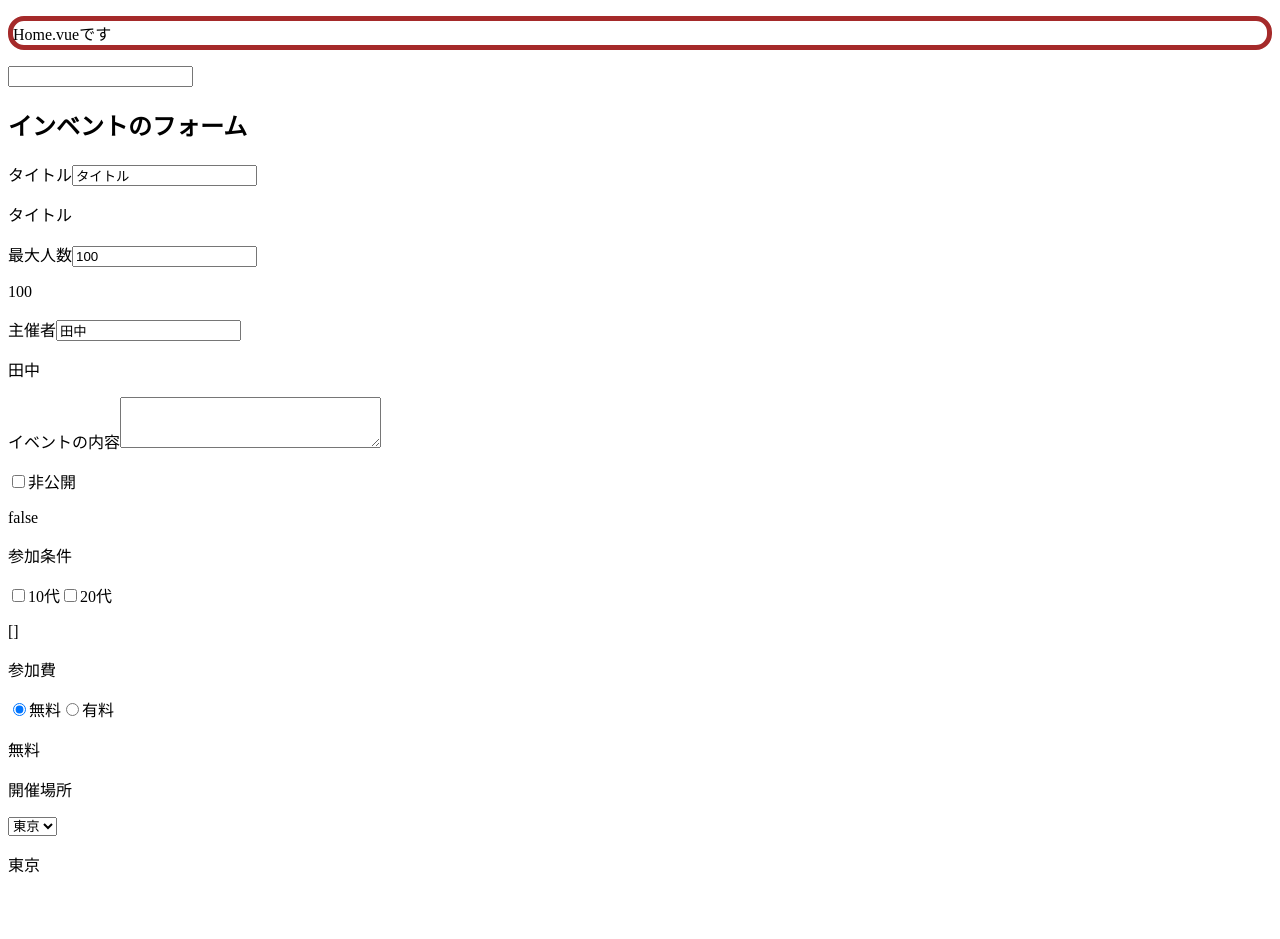
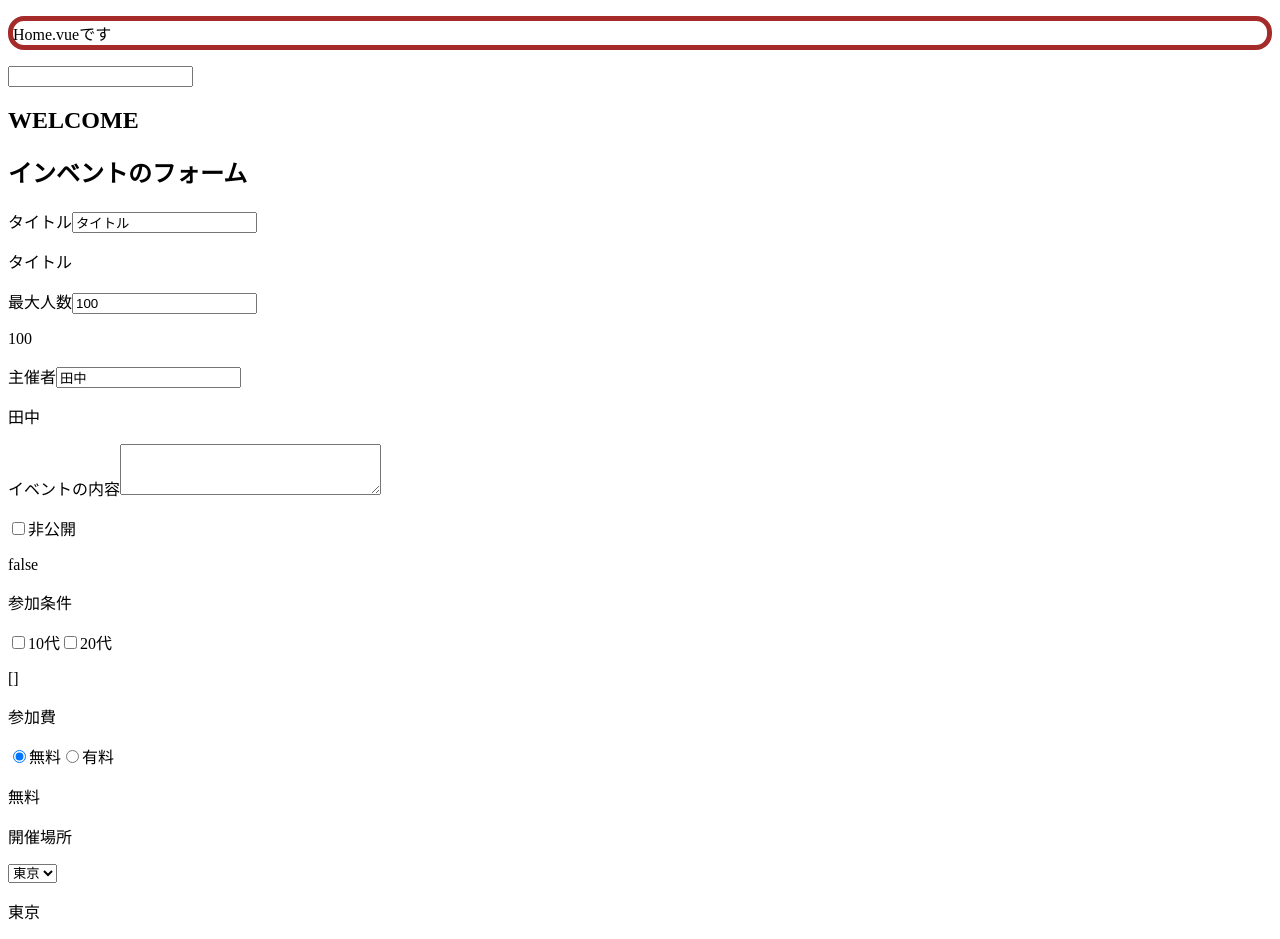
Before and after one commit to shirokuma0503/udemy-vue.js, a Vue app in the folder udemy-vue.js/: page / in a window 1280 px wide. Before the commit the page ends 892 px from the top, so only its background shows below. Built offline with nearby package versions, Linux system fonts and the light colour scheme.

Commit message:
11_146:filter

```diff
--- a/udemy-vue.js/src/components/TestHome.vue
+++ b/udemy-vue.js/src/components/TestHome.vue
@@ -2,11 +2,18 @@
   <div>
     <p v-border:solid.round="{width: '5px', color: 'brown'}">Home.vueです</p>
     <input>
+
+    <h2>{{ title | upperCase }}</h2>
   </div>
 </template>
 
 <script>
 export default {
+  data() {
+    return {
+      title: "welcome"
+    }
+  },
   directives: {
     border(el, binding) {
       el.style.borderWidth = binding.value.width;
--- a/udemy-vue.js/src/main.js
+++ b/udemy-vue.js/src/main.js
@@ -12,6 +12,10 @@ Vue.component('GoodNumber', GoodNumber);
 //     el.style.borderRadius = "1rem";
 //   }
 // });
+// filter
+Vue.filter("upperCase", function(value) {
+  return value.toUpperCase();
+});
 
 new Vue({
   render: h => h(App),
```
